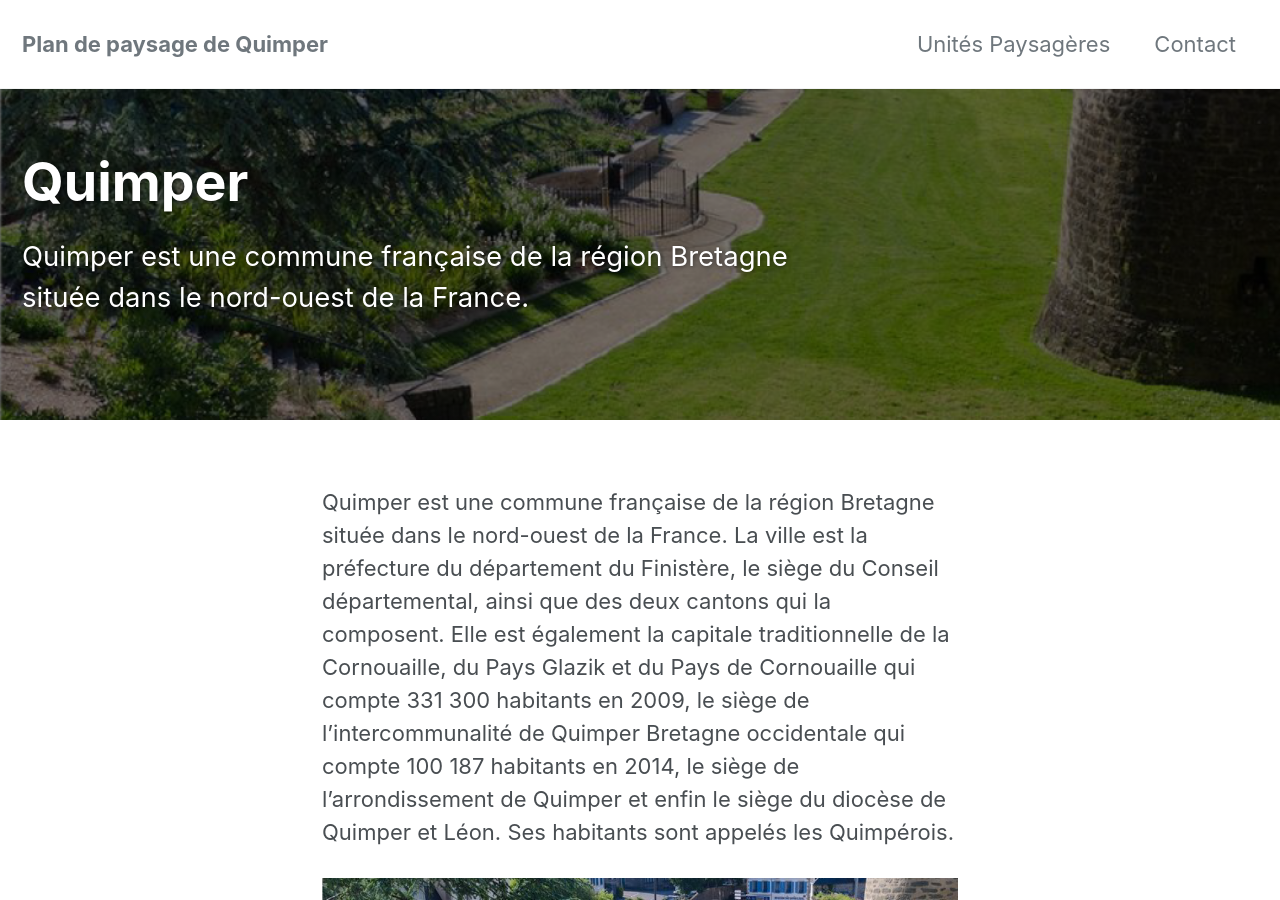
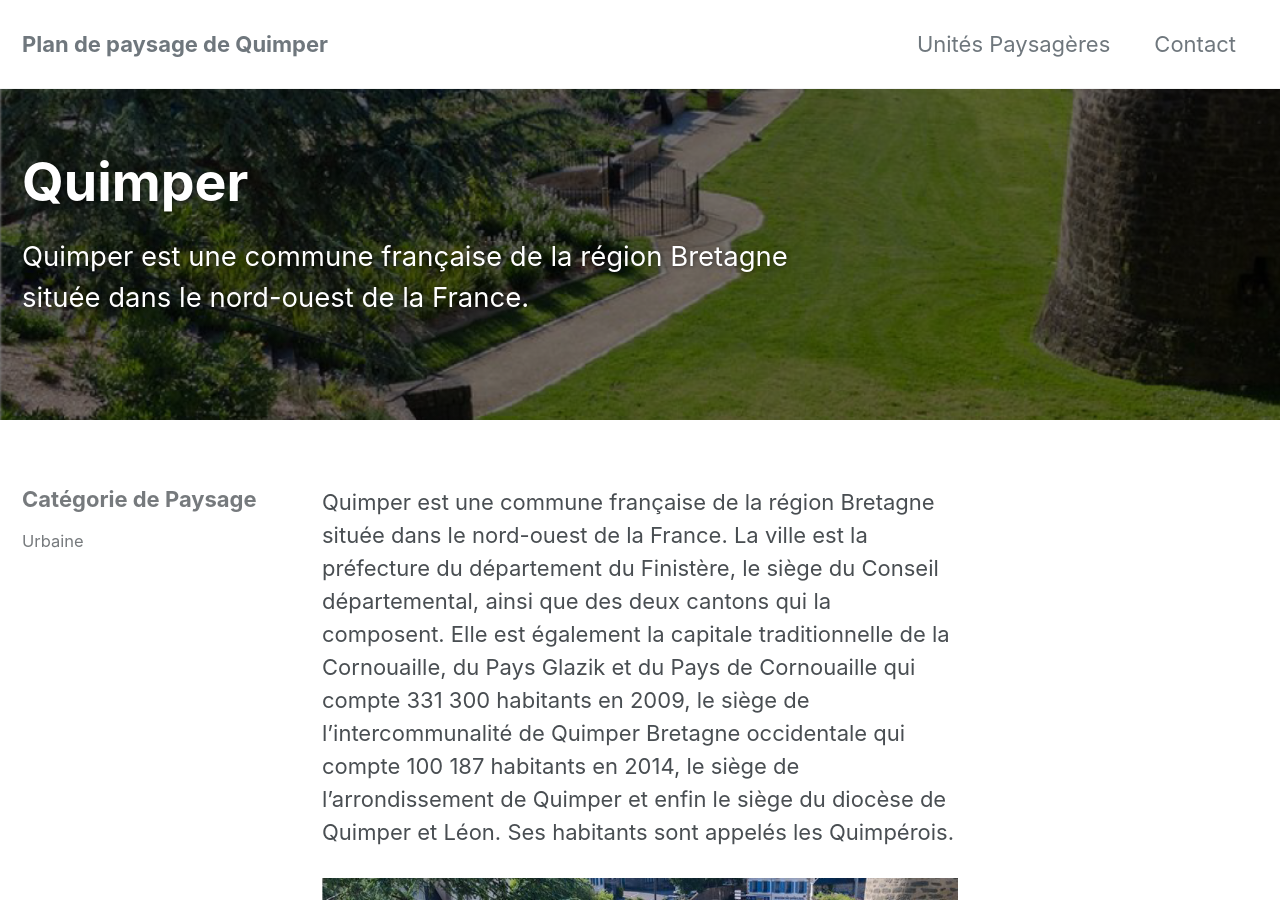
Before and after one commit to facettespaysages/plan-paysage-quimper, a Jekyll site: the page built from _unites_paysageres/quimper.md, in a window 1280 px wide and 900 px high. Built offline with Jekyll 4.4.1, drawn with Linux system fonts in a browser that asks for light colours; cached includes are drawn as plain includes; nearby versions of some CDN libraries; part of the change alters nothing that is shown.

Commit message:
Add teaser

```diff
--- a/_unites_paysageres/quimper.md
+++ b/_unites_paysageres/quimper.md
@@ -1,10 +1,25 @@
 ---
 title:  "Quimper"
+excerpt: "Quimper est une commune française de la région Bretagne située dans le nord-ouest de la France."
 header:
+  image: /assets/images/quimper.png
+  teaser: /assets/images/quimper.png
   overlay_image: /assets/images/quimper.png
   overlay_filter: 0.5
   show_overlay_excerpt: true
-excerpt: "Quimper est une commune française de la région Bretagne située dans le nord-ouest de la France."
+sidebar:
+  - title: "Catégorie de Paysage"
+    text: "Urbaine"
+gallery:
+  - url: /assets/images/unsplash-gallery-image-1.jpg
+    image_path: assets/images/unsplash-gallery-image-1-th.jpg
+    alt: "placeholder image 1"
+  - url: /assets/images/unsplash-gallery-image-2.jpg
+    image_path: assets/images/unsplash-gallery-image-2-th.jpg
+    alt: "placeholder image 2"
+  - url: /assets/images/unsplash-gallery-image-3.jpg
+    image_path: assets/images/unsplash-gallery-image-3-th.jpg
+    alt: "placeholder image 3"
 ---
 
 Quimper est une commune française de la région Bretagne située dans le nord-ouest de la France.
```
